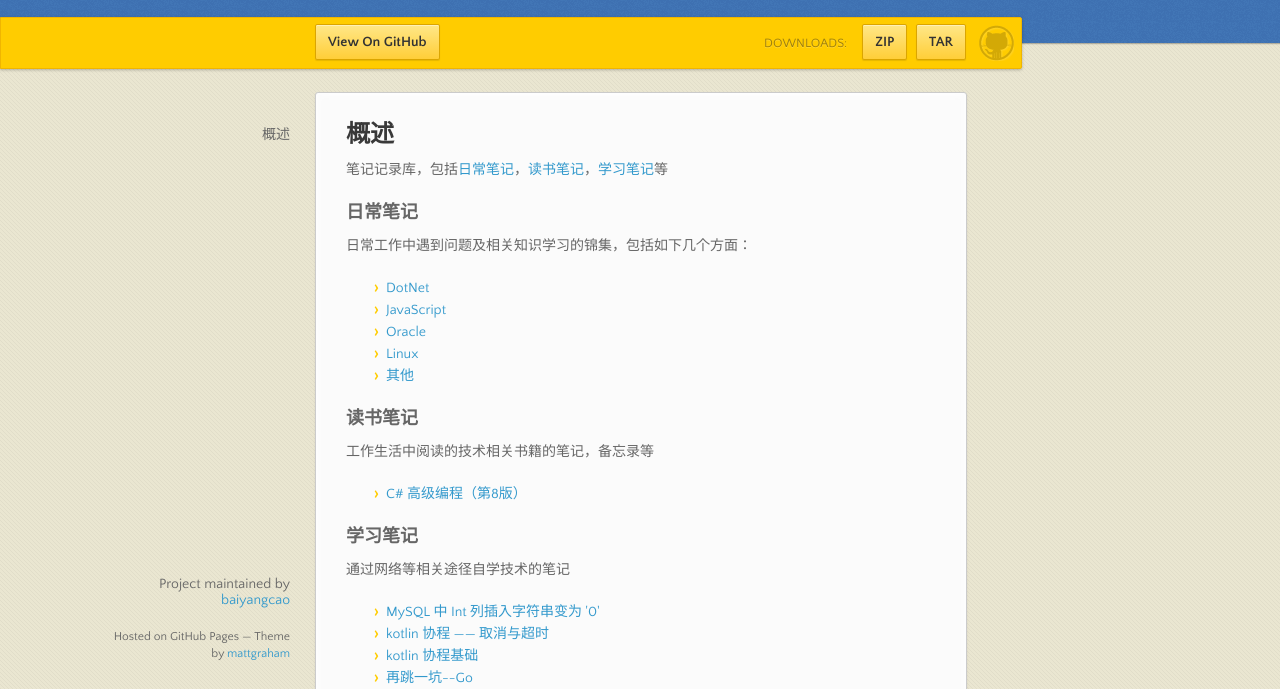
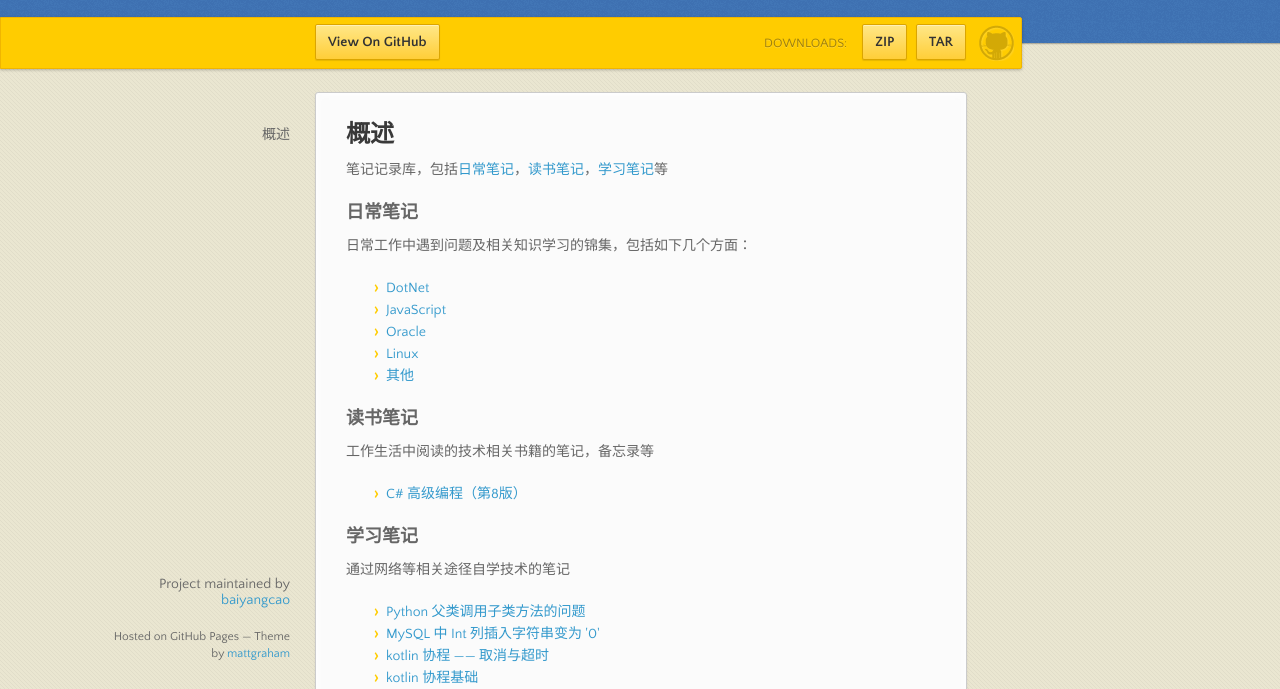
Before and after one commit to baiyangcao/Notes, a website: page docs/index.html in a window 1280 px wide. Shown: the part 98-787 px from the top of the page. Drawn offline with nearby package versions, Linux system fonts and the light colour scheme.

Commit message:
update index.html

```diff
--- a/docs/index.html
+++ b/docs/index.html
@@ -72,6 +72,8 @@
 <p>通过网络等相关途径自学技术的笔记</p>
 
 <ul>
+
+<li><a href="https://baiyangcao.github.io/notes/2017/08/19/python-protected.html">Python 父类调用子类方法的问题</a></li>
 
 <li><a href="https://baiyangcao.github.io/notes/2017/07/20/mysql-strict.html">MySQL 中 Int 列插入字符串变为 &#39;0&#39;</a></li>
 
```
